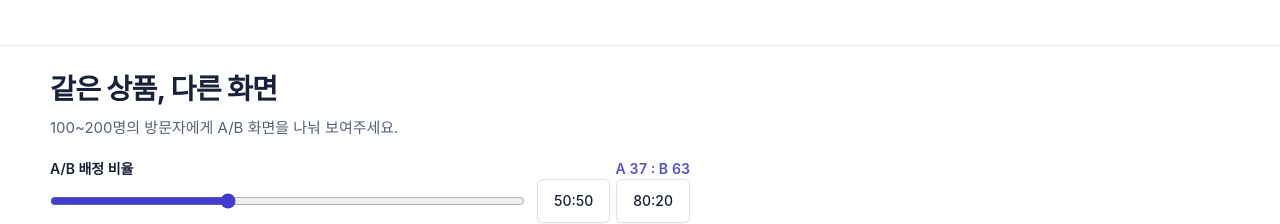
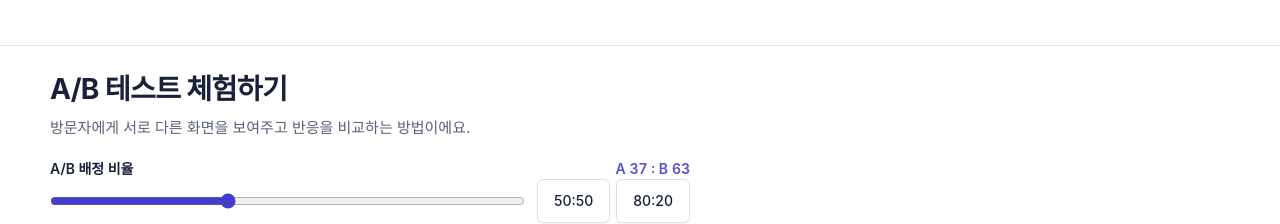
Before and after one commit to Pseudo-Lab/experiment-platform-pseudolab, a React (Vite) app: page / in a window 1280 px wide. Shown: the part 499-723 px from the top of the page. Built offline with nearby package versions, Linux system fonts and the light colour scheme; no server answers.

Commit message:
Explain A/B testing without visitor count in demo intro

```diff
--- a/src/ExperimentPreview.jsx
+++ b/src/ExperimentPreview.jsx
@@ -8,8 +8,8 @@ const INTERVAL = 0.05;
 const outcomes = ['A', 'B'];
 const copy = {
   ko: {
-    title: '같은 상품, 다른 화면',
-    intro: '100~200명의 방문자에게 A/B 화면을 나눠 보여주세요.',
+    title: 'A/B 테스트 체험하기',
+    intro: '방문자에게 서로 다른 화면을 보여주고 반응을 비교하는 방법이에요.',
     ratio: 'A/B 배정 비율', presets: 'A:B 빠른 설정',
     start: '시작', pause: '일시정지', reset: '배정 초기화', restart: '다시 실행', resume: '계속하기',
     results: '배정 결과', shop: '데일리 스토어', productPage: '리빙 / 머그컵',
@@ -26,8 +26,8 @@ const copy = {
     chartTitle: '사용자 배정 흐름', chartDescription: '가상 방문자가 설정 비율에 따라 A 또는 B 화면으로 이동합니다. 아래 수치는 각 화면에 도착한 누적 배정입니다.',
   },
   en: {
-    title: 'Same product, different pages',
-    intro: 'Split 100–200 visitors between two shop pages.',
+    title: 'Try A/B testing',
+    intro: 'A/B testing shows visitors different versions of a page to compare their responses.',
     ratio: 'A/B assignment ratio', presets: 'Quick A:B settings',
     start: 'Start', pause: 'Pause', reset: 'Reset assignments', restart: 'Run again', resume: 'Resume',
     results: 'Assignment results', shop: 'Daily Store', productPage: 'Living / Mugs',
```
